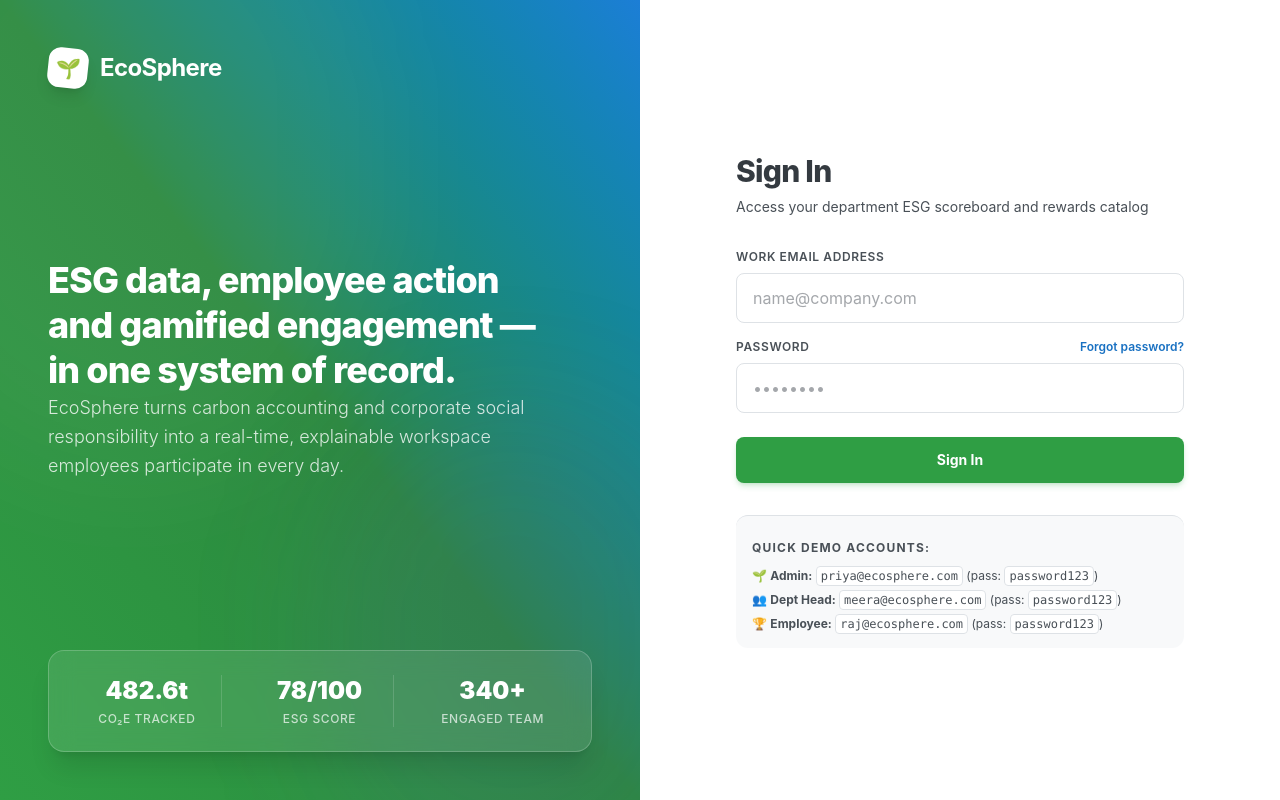
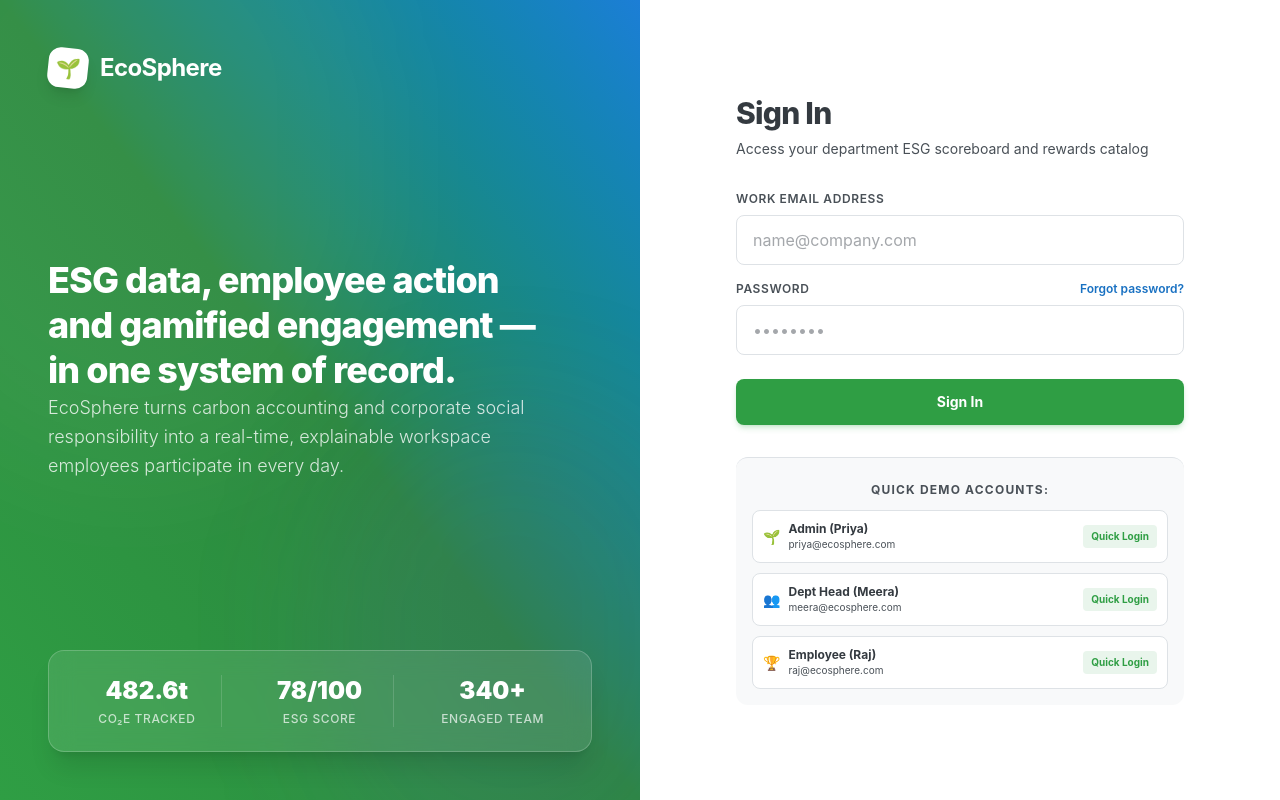
Before and after one commit to VitthalGund/EcoSphere-oodo, a React (Vite) app: page /login in a window 1280 px wide. Built offline with nearby package versions, Linux system fonts and the light colour scheme; no server answers.

Commit message:
feat(auth): add interactive single-click quick login buttons for all demo users

```diff
--- a/src/features/auth/LoginPage.tsx
+++ b/src/features/auth/LoginPage.tsx
@@ -12,7 +12,7 @@ export const LoginPage: React.FC = () => {
   const location = useLocation();
 
   // Redirect target
-  const from = (location.state as any)?.from?.pathname || "/";
+  const from = (location.state as any)?.from?.pathname || "/dashboard";
 
   const handleSubmit = async (e: React.FormEvent) => {
     e.preventDefault();
@@ -32,6 +32,25 @@ export const LoginPage: React.FC = () => {
     } else {
       toast.success("Successfully logged in!");
       // Apply scale fade-out transition by introducing a tiny delay
+      setTimeout(() => {
+        navigate(from, { replace: true });
+      }, 400);
+    }
+  };
+
+  const handleQuickLogin = async (demoEmail: string, demoPassword123: string) => {
+    setEmail(demoEmail);
+    setPassword(demoPassword123);
+    setLoading(true);
+    const { error } = await signIn(demoEmail, demoPassword123);
+
+    if (error) {
+      toast.error(
+        error.message || "Failed to sign in. Please verify your credentials.",
+      );
+      setLoading(false);
+    } else {
+      toast.success("Successfully logged in!");
       setTimeout(() => {
         navigate(from, { replace: true });
       }, 400);
@@ -203,43 +222,57 @@ export const LoginPage: React.FC = () => {
 
           {/* Quick Demo Accounts Helper */}
           <div className="mt-8 pt-6 border-t border-border bg-surface/50 p-4 rounded-xl">
-            <h4 className="text-xs font-bold text-text-secondary uppercase tracking-widest mb-3">
+            <h4 className="text-xs font-bold text-text-secondary uppercase tracking-widest mb-3 text-center">
               Quick demo accounts:
             </h4>
-            <div className="space-y-2 text-xs text-text-secondary">
-              <p>
-                🌱 <strong>Admin:</strong>{" "}
-                <code className="bg-base border border-border px-1 py-0.5 rounded">
-                  priya@ecosphere.com
-                </code>{" "}
-                (pass:{" "}
-                <code className="bg-base border border-border px-1 py-0.5 rounded">
-                  password123
-                </code>
-                )
-              </p>
-              <p>
-                👥 <strong>Dept Head:</strong>{" "}
-                <code className="bg-base border border-border px-1 py-0.5 rounded">
-                  meera@ecosphere.com
-                </code>{" "}
-                (pass:{" "}
-                <code className="bg-base border border-border px-1 py-0.5 rounded">
-                  password123
-                </code>
-                )
-              </p>
-              <p>
-                🏆 <strong>Employee:</strong>{" "}
-                <code className="bg-base border border-border px-1 py-0.5 rounded">
-                  raj@ecosphere.com
-                </code>{" "}
-                (pass:{" "}
-                <code className="bg-base border border-border px-1 py-0.5 rounded">
-                  password123
-                </code>
-                )
-              </p>
+            <div className="space-y-2.5">
+              <button
+                type="button"
+                onClick={() => handleQuickLogin("priya@ecosphere.com", "password123")}
+                disabled={loading}
+                className="w-full flex items-center justify-between p-2.5 rounded-lg border border-border bg-base hover:bg-surface text-left transition-all active:scale-[0.98] cursor-pointer"
+              >
+                <div className="flex items-center space-x-2">
+                  <span className="text-sm">🌱</span>
+                  <div>
+                    <p className="text-xs font-bold text-text-primary">Admin (Priya)</p>
+                    <p className="text-[10px] text-text-secondary">priya@ecosphere.com</p>
+                  </div>
+                </div>
+                <span className="text-[10px] font-bold text-primary bg-primary/10 px-2 py-1 rounded">Quick Login</span>
+              </button>
+
+              <button
+                type="button"
+                onClick={() => handleQuickLogin("meera@ecosphere.com", "password123")}
+                disabled={loading}
+                className="w-full flex items-center justify-between p-2.5 rounded-lg border border-border bg-base hover:bg-surface text-left transition-all active:scale-[0.98] cursor-pointer"
+              >
+                <div className="flex items-center space-x-2">
+                  <span className="text-sm">👥</span>
+                  <div>
+                    <p className="text-xs font-bold text-text-primary">Dept Head (Meera)</p>
+                    <p className="text-[10px] text-text-secondary">meera@ecosphere.com</p>
+                  </div>
+                </div>
+                <span className="text-[10px] font-bold text-primary bg-primary/10 px-2 py-1 rounded">Quick Login</span>
+              </button>
+
+              <button
+                type="button"
+                onClick={() => handleQuickLogin("raj@ecosphere.com", "password123")}
+                disabled={loading}
+                className="w-full flex items-center justify-between p-2.5 rounded-lg border border-border bg-base hover:bg-surface text-left transition-all active:scale-[0.98] cursor-pointer"
+              >
+                <div className="flex items-center space-x-2">
+                  <span className="text-sm">🏆</span>
+                  <div>
+                    <p className="text-xs font-bold text-text-primary">Employee (Raj)</p>
+                    <p className="text-[10px] text-text-secondary">raj@ecosphere.com</p>
+                  </div>
+                </div>
+                <span className="text-[10px] font-bold text-primary bg-primary/10 px-2 py-1 rounded">Quick Login</span>
+              </button>
             </div>
           </div>
         </div>
```
